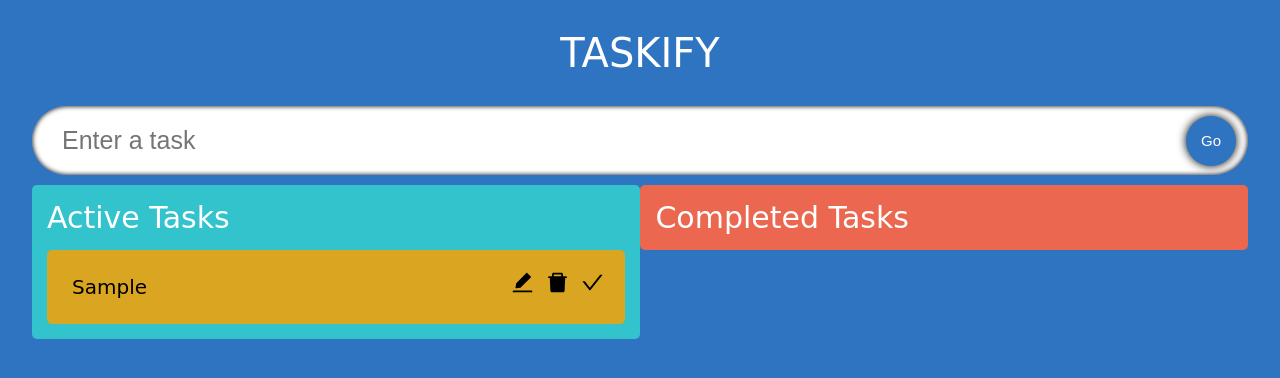
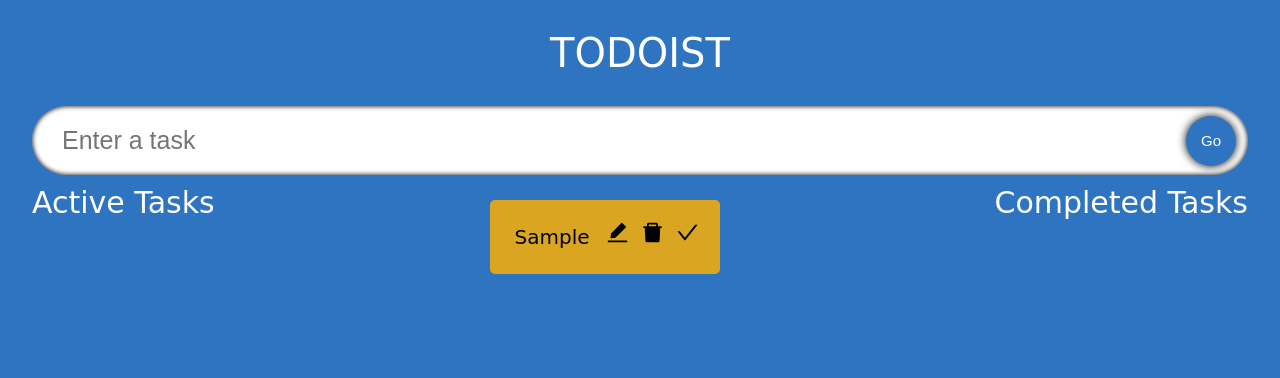
Before and after one commit to gregz67/typescript-tutorial, a React (Create React App) app: page / in a window 1280 px wide. Both pictures are taken after typing "Sample" into the empty fields and a click on the button "Go". Shown: the top 378 px of the page. Built offline with nearby package versions, Linux system fonts and the light colour scheme.

Commit message:
migrate handleAdd to useReducer

```diff
--- a/src/App.tsx
+++ b/src/App.tsx
@@ -1,24 +1,32 @@
-import React, { useState } from 'react';
+import React, { useState, useReducer } from 'react';
 import './App.css';
 import InputField from './components/InputField';
 import TodoList from './components/TodoList';
-import { Todo } from './model';
-import { DragDropContext, DropResult } from 'react-beautiful-dnd';
+import { TodosState, TodoReducer } from './model';
+//import { DragDropContext, DropResult } from 'react-beautiful-dnd';
 
 const App: React.FC = () => {
-  const [todo, setTodo] = useState<string>("");
+  const initialState: TodosState = {
+    todos: [],
+    completedTodos: []
+  };
+
+  const [state, dispatch] = useReducer(TodoReducer, initialState);
+  const [todoText, setTodoText] = useState<string>("");
+  /**
+   *
   const [todos, setTodos] = useState<Todo[]>([]);
   const [completedTodos, setCompletedTodos] = useState<Todo[]>([]);
+   */
 
   const handleAdd = (e: React.FormEvent) => {
     e.preventDefault();
-
-    if (todo) {
-      setTodos([...todos, {id: Date.now(), todo, isDone: false}]);
-      setTodo("");
-    }
+    dispatch({ type: "add", payload: todoText});
+    setTodoText("");
   };
 
+  /**
+   *
   const onDragEnd = (result:DropResult) => {
     const {source, destination} = result;
     if (!destination) return;
@@ -49,14 +57,17 @@
     setTodos(active);
 
   }
+   */
 
   return (
+    /**
+     *
     <DragDropContext onDragEnd={onDragEnd}>
       <div className="App">
-        <span className="heading">Taskify</span>
+        <span className="heading">Todoist</span>
         <InputField
-          todo={todo}
-          setTodo={setTodo}
+          todoText={todoText}
+          setTodoText={setTodoText}
           handleAdd={handleAdd}/>
         <TodoList
           todos={todos}
@@ -66,6 +77,18 @@
         />
       </div>
     </DragDropContext>
+     */
+    <div className="App">
+      <span className="heading">Todoist</span>
+      <InputField
+        todoText={todoText}
+        setTodoText={setTodoText}
+        handleAdd={handleAdd}/>
+      <TodoList
+        todos={state.todos}
+        completedTodos={state.completedTodos}
+      />
+    </div>
   )
 }
 
--- a/src/components/InputField.tsx
+++ b/src/components/InputField.tsx
@@ -2,12 +2,12 @@
 import "./styles.css";
 
 interface Props {
-  todo: string;
-  setTodo: React.Dispatch<React.SetStateAction<string>>
+  todoText: string;
+  setTodoText: React.Dispatch<React.SetStateAction<string>>
   handleAdd: (e: React.FormEvent) => void;
 }
 
-const InputField: React.FC<Props> = ({ todo, setTodo, handleAdd }) => {
+const InputField: React.FC<Props> = ({ todoText, setTodoText, handleAdd }) => {
   const inputRef = useRef<HTMLInputElement>(null);
   return (
     <form
@@ -18,9 +18,9 @@
       }}
     >
       <input type="input"
-        value={todo}
+        value={todoText}
         onChange={
-          (e) => setTodo(e.target.value)
+          (e) => setTodoText(e.target.value)
         }
         placeholder="Enter a task"
         ref={inputRef}
--- a/src/components/TodoItem.tsx
+++ b/src/components/TodoItem.tsx
@@ -2,21 +2,25 @@
 import { Todo } from '../model';
 import { AiFillEdit, AiFillDelete, AiOutlineCheck } from "react-icons/ai";
 import "./styles.css";
-import { Draggable } from 'react-beautiful-dnd';
+//import { Draggable } from 'react-beautiful-dnd';
 
 type Props = {
   index: number,
   todo: Todo,
   todos: Todo[],
-  setTodos: React.Dispatch<React.SetStateAction<Todo[]>>
   otherTodos: Todo[],
-  setOtherTodos: React.Dispatch<React.SetStateAction<Todo[]>>
 };
 
-const TodoItem: React.FC<Props> = ( {index, todo, todos, setTodos, otherTodos, setOtherTodos}) => {
+const TodoItem: React.FC<Props> = ( {index, todo, todos, otherTodos}) => {
   const [edit, setEdit] = useState<boolean>(false);
-  const [editTodo, setEditTodo] = useState<string>(todo.todo);
+  /**
+   *
+  const [editTodo, setEditTodo] = useState<string>(todo.text);
+   */
 
+  /**
+   *
+   * @param id
   const handleDone = (id: number) => {
     todos.forEach((todo: Todo, index: number) => {
       if (todo.id === id) {
@@ -27,11 +31,18 @@
     setTodos(todos);
     setOtherTodos(otherTodos);
   };
+   */
 
+  /**
+   *
   const handleDelete = (id: number) => {
     setTodos(todos.filter((todo) => todo.id !== id));
   };
 
+   */
+
+  /**
+   *
   const handleEdit = (e:React.FormEvent, id: number) => {
     e.preventDefault();
     setTodos(todos.map((todo) =>
@@ -39,6 +50,7 @@
     ));
     setEdit(false);
   };
+   */
 
   const inputRef = useRef<HTMLInputElement>(null);
 
@@ -48,7 +60,41 @@
 
 
   return (
-    <Draggable draggableId={todo.id.toString()} index={index}>
+        <form
+          className="todo__item"
+          onSubmit={(e) => { /* handleEdit(e, todo.id) */ } }
+          >
+          {
+            edit ? (
+              <input
+              ref={inputRef}
+              value=""
+//                value={editTodo}
+              onChange={(e) => { /* setEditTodo(e.target.value) */ }}
+              className="todo__item--text"
+              />
+            ):
+              <span className = {`todo__item--text ${todo.isDone ? "done" : ""}`}>{todo.text}</span>
+            }
+          <div>
+            <span className="icon" onClick= {() => {
+              if (!edit && !todo.isDone) {
+                setEdit(!edit);
+              }
+            }}>
+              <AiFillEdit />
+            </span>
+            <span className="icon" onClick={() => { /* handleDelete(todo.id) */ }}>
+              <AiFillDelete />
+            </span>
+            <span className="icon" onClick={() => { /* handleDone(todo.id) */ }}>
+              <AiOutlineCheck />
+            </span>
+          </div>
+        </form>
+      )
+    }
+/*     <Draggable draggableId={todo.id.toString()} index={index}>
       {
         (provided, snapshot) => (
           <form
@@ -62,12 +108,13 @@
               edit ? (
                 <input
                 ref={inputRef}
-                value={editTodo}
-                onChange={(e) => setEditTodo(e.target.value)}
+                value=""
+//                value={editTodo}
+                onChange={(e) => setEditTodo(e.target.value) }
                 className="todo__item--text"
                 />
               ):
-               <span className = {`todo__item--text ${todo.isDone ? "done" : ""}`}>{todo.todo}</span>
+               <span className = {`todo__item--text ${todo.isDone ? "done" : ""}`}>{todo.text}</span>
               }
             <div>
               <span className="icon" onClick= {() => {
@@ -77,10 +124,10 @@
               }}>
                 <AiFillEdit />
               </span>
-              <span className="icon" onClick={() => handleDelete(todo.id)}>
+              <span className="icon" onClick={() => handleDelete(todo.id) }>
                 <AiFillDelete />
               </span>
-              <span className="icon" onClick={() => handleDone(todo.id)}>
+              <span className="icon" onClick={() => handleDone(todo.id) }>
                 <AiOutlineCheck />
               </span>
             </div>
@@ -89,6 +136,6 @@
       }
     </Draggable>
   )
-};
+}; */
 
 export default TodoItem;
--- a/src/components/TodoList.tsx
+++ b/src/components/TodoList.tsx
@@ -1,26 +1,24 @@
 import React from 'react';
-import { Droppable } from 'react-beautiful-dnd';
+//import { Droppable } from 'react-beautiful-dnd';
 import { Todo } from '../model';
 import "./styles.css";
 import TodoItem from './TodoItem';
 
 interface Props {
   todos: Todo[];
-  setTodos: React.Dispatch<React.SetStateAction<Todo[]>>;
   completedTodos: Todo[];
-  setCompletedTodos: React.Dispatch<React.SetStateAction<Todo[]>>;
 }
 
-const TodoList: React.FC<Props> = ({todos, setTodos, completedTodos, setCompletedTodos}) => {
+const TodoList: React.FC<Props> = ({todos, completedTodos}) => {
   return (
     <div className="container">
-      <Droppable droppableId='TodosList'>
+{/*       <Droppable droppableId='TodosList'>
         {(provided, snapshot) => (
           <div
             className= {`todos ${snapshot.isDraggingOver ? "dragactive": ""}`}
             ref={provided.innerRef}
             {...provided.droppableProps}
-          >
+          > */}
             <span className="todos__heading">Active Tasks</span>
             {
               todos.map((todo, index) => (
@@ -29,23 +27,21 @@
                   todo={todo}
                   todos={todos}
                   key={todo.id}
-                  setTodos={setTodos}
                   otherTodos={completedTodos}
-                  setOtherTodos={setCompletedTodos}
                 />
               ))
             }
-            {provided.placeholder}
+{/*             {provided.placeholder}
           </div>
         )}
-      </Droppable>
+       </Droppable>
       <Droppable droppableId='TodosRemove'>
         {(provided, snapshot) => (
           <div
             className= {`todos remove ${snapshot.isDraggingOver ? "dragcomplete": ""}`}
             ref={provided.innerRef}
             {...provided.droppableProps}
-          >
+          >  */}
             <span className="todos__heading">Completed Tasks</span>
             {
               completedTodos.map((todo, index) => (
@@ -54,18 +50,15 @@
                   todo={todo}
                   todos={completedTodos}
                   key={todo.id}
-                  setTodos={setCompletedTodos}
                   otherTodos={todos}
-                  setOtherTodos={setTodos}
                 />
               ))
             }
-            {provided.placeholder}
+{/*              {provided.placeholder}
           </div>
         )}
-      </Droppable>
+      </Droppable> */}
     </div>
-  )
-};
+  )};
 
 export default TodoList;
--- a/src/model.ts
+++ b/src/model.ts
@@ -1,33 +1,37 @@
 export interface Todo {
   id: number;
-  todo: string;
+  text: string;
   isDone: boolean;
 }
+export interface TodosState {
+  todos: Todo[];
+  completedTodos: Todo[];
+}
+type TodoActions =
+  { type: "add", payload: string } |
+  { type: "edit", payload: string } |
+  { type: "delete" | "done", payload: number };
 
-/* type Actions =
-  { type: "add", payload: string } |
-  { type: "remove", payload: number } |
-  { type: "done", payload: number };
-
-const TodoReducer = (state:Todo[], action: Actions) => {
+export const TodoReducer = (state:TodosState, action: TodoActions) => {
   switch (action.type) {
     case "add":
-      return [
-        ...state,
-        { id: Date.now(), todo: action.payload, isDone: false }
-      ];
-    case "remove":
+      return {
+        todos: [
+          ...state.todos,
+          { id: Date.now(), text: action.payload, isDone: false }
+        ],
+        completedTodos: state.completedTodos
+      }
+    /**
+    case "delete":
       return state.filter((todo) => todo.id !== action.payload);
+     *
     case "done":
       return state.map((todo) =>
         todo.id !== action.payload ? { ...todo, isDone: !todo.isDone} : todo
       );
+     */
     default:
      return state;
   }
 }
-import { useReducer } from 'react'
-const ReducerExample = () => {
-  const [state, dispatch] = useReducer(TodoReducer, []);
-  return null;
-}; */
```
